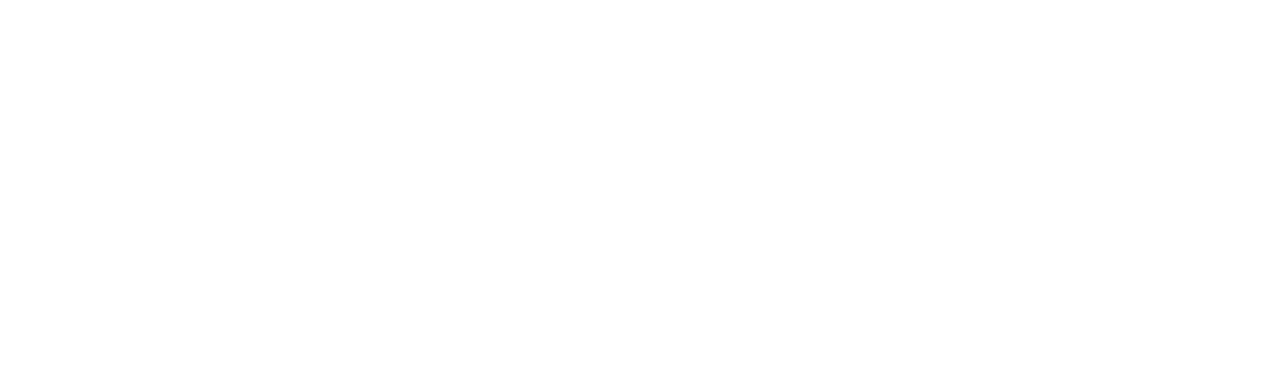
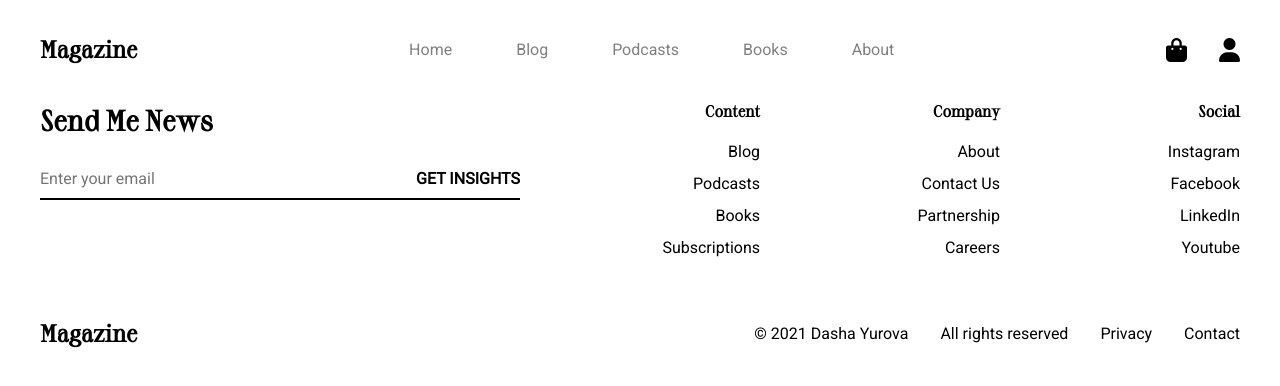
Before and after one commit to Khawarmehfooz/magazine-webapp, a Vue app: page /blog in a window 1280 px wide. Before the commit this address had no page. Shown: the top 386 px of the page. Built offline with nearby package versions, Linux system fonts and the light colour scheme.

Commit message:
Create Blog View

```diff
--- a/src/main.js
+++ b/src/main.js
@@ -7,10 +7,7 @@
 import About from './views/About.vue'
 import Podcasts from './views/Podcasts.vue'
 import Books from './views/Books.vue'
-
-
-
-
+import Blog from './views/Blog.vue'
 
 const router = createRouter( {
     history: createWebHistory(),
@@ -34,6 +31,11 @@
             path: '/books',
             name: 'Books',
             component: Books
+        },
+        {
+            path: '/blog',
+            name: 'Blog',
+            component: Blog
         }
     ]
 })
--- /dev/null
+++ b/src/views/Blog.vue
@@ -0,0 +1,12 @@
+<script setup>
+import Navbar from '../components/Navbar.vue';
+import Footer from '../components/Footer.vue';
+
+</script>
+
+<template>
+    <Navbar />
+    <Footer />
+</template>
+
+<style scoped></style>
```
